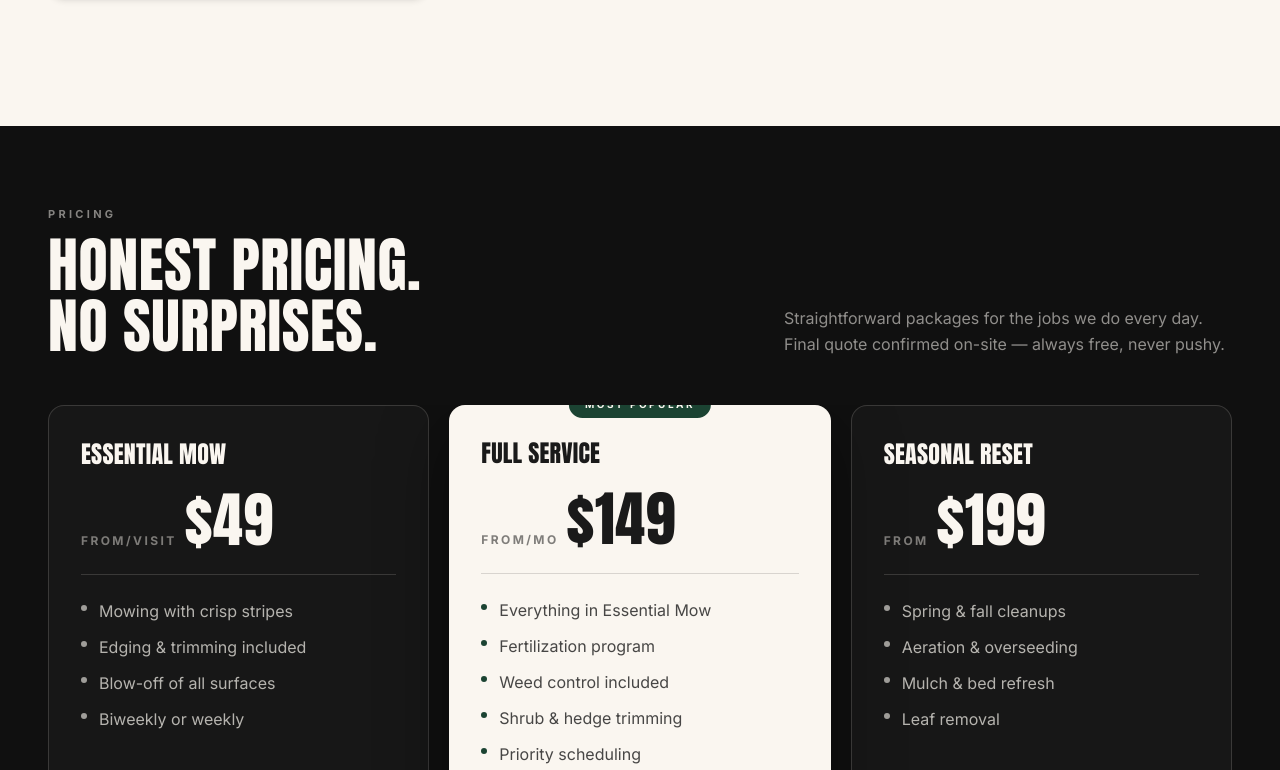
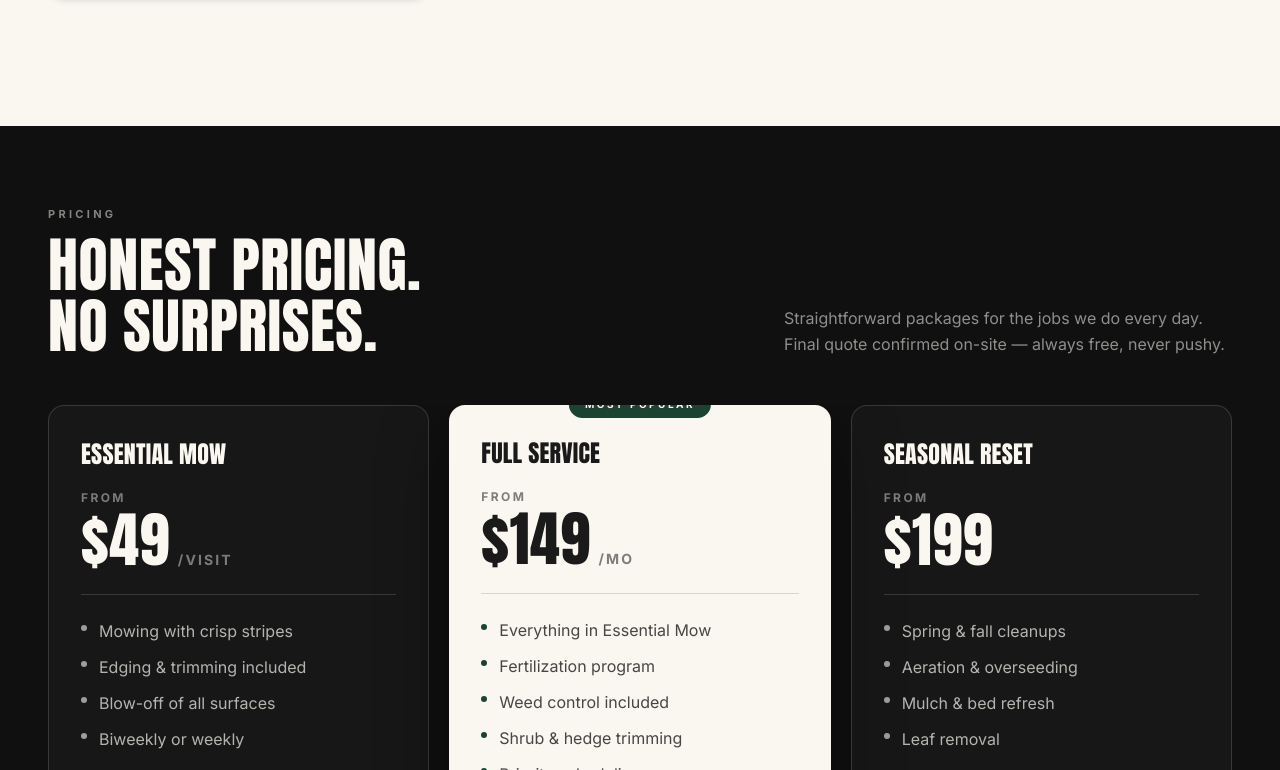
Before and after one commit to yakusee5555-cmd/lawncare-demo, a React (Vite) app: page / in a window 1280 px wide. Shown: the part 4470-5240 px from the top of the page. Built offline with nearby package versions, Linux system fonts and the light colour scheme.

Commit message:
Fix pricing card price layout: FROM above, /mo after price

```diff
--- a/src/components/Showcase.tsx
+++ b/src/components/Showcase.tsx
@@ -202,7 +202,7 @@ const TIERS = [
   {
     name: "Essential Mow",
     price: "$49",
-    prefix: "from/visit",
+    per: "/visit",
     features: [
       "Mowing with crisp stripes",
       "Edging & trimming included",
@@ -214,7 +214,7 @@ const TIERS = [
   {
     name: "Full Service",
     price: "$149",
-    prefix: "from/mo",
+    per: "/mo",
     features: [
       "Everything in Essential Mow",
       "Fertilization program",
@@ -227,7 +227,7 @@ const TIERS = [
   {
     name: "Seasonal Reset",
     price: "$199",
-    prefix: "from",
+    per: "",
     features: [
       "Spring & fall cleanups",
       "Aeration & overseeding",
@@ -378,15 +378,26 @@ export function Pricing() {
               <h3 className="font-display text-xl uppercase tracking-wide md:text-2xl">
                 {t.name}
               </h3>
-              <div className="mt-5 flex items-baseline gap-2">
-                <span
+              <div className="mt-5">
+                <p
                   className={`text-xs font-bold uppercase tracking-[0.2em] ${
                     t.popular ? "text-charcoal/55" : "text-cream/45"
                   }`}
                 >
-                  {t.prefix}
-                </span>
-                <span className="font-display text-4xl md:text-6xl">{t.price}</span>
+                  From
+                </p>
+                <p className="mt-1 flex items-baseline gap-2">
+                  <span className="font-display text-5xl md:text-6xl">{t.price}</span>
+                  {t.per && (
+                    <span
+                      className={`text-sm font-bold uppercase tracking-[0.15em] ${
+                        t.popular ? "text-charcoal/55" : "text-cream/45"
+                      }`}
+                    >
+                      {t.per}
+                    </span>
+                  )}
+                </p>
               </div>
               <ul
                 className={`mt-6 flex-1 space-y-3 border-t pt-6 text-base ${
```
